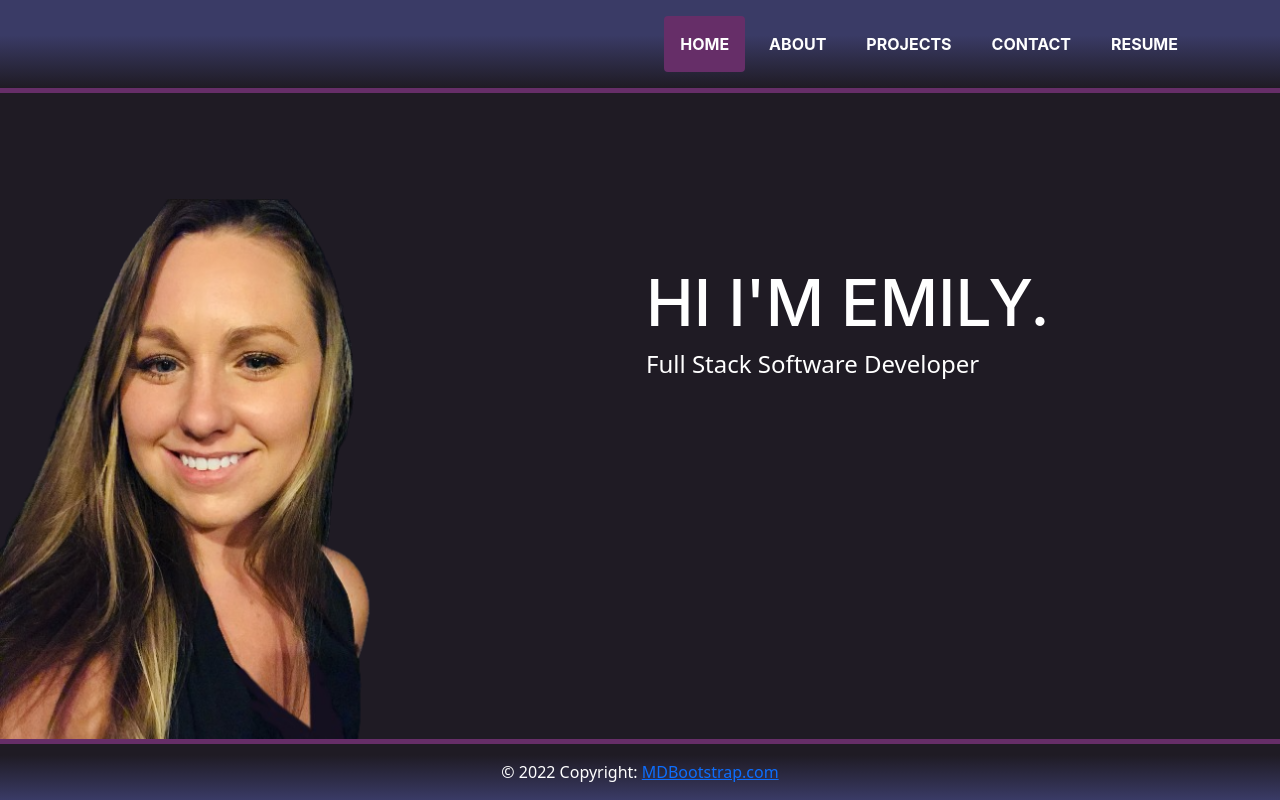
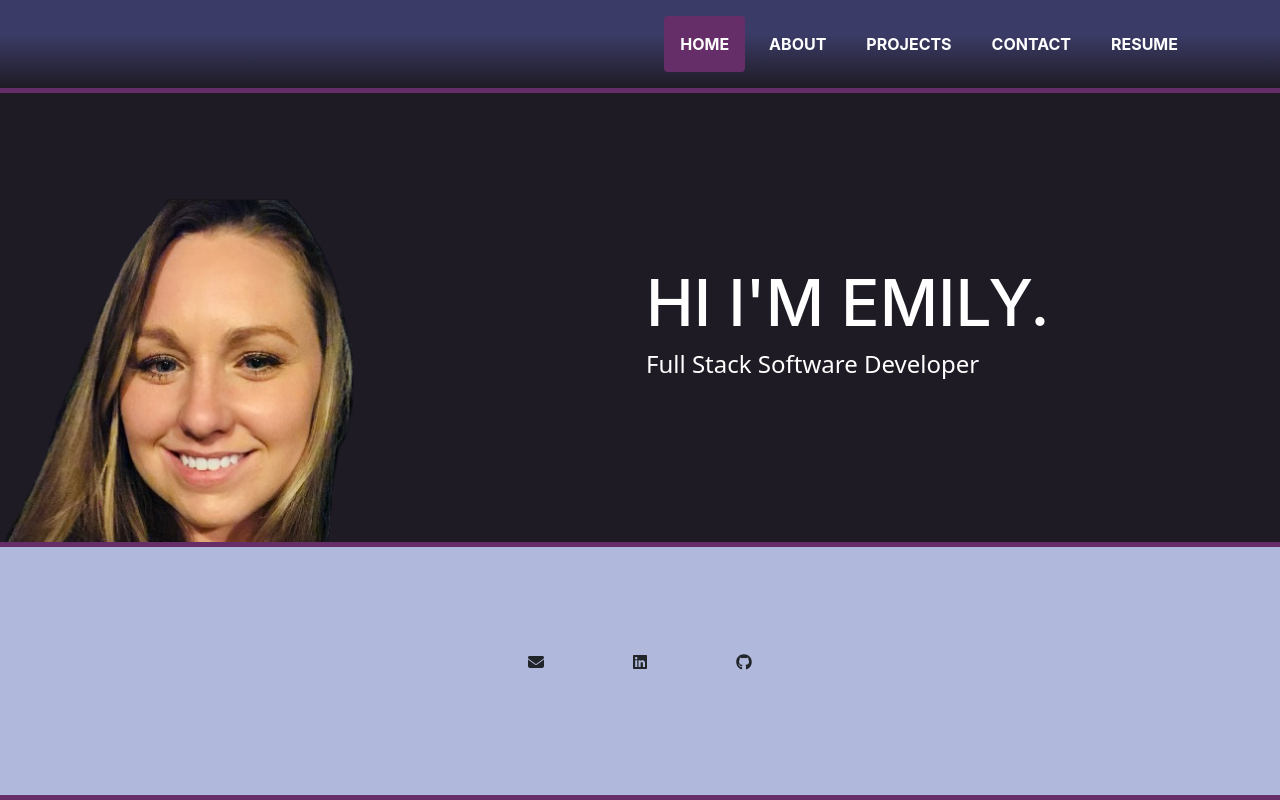
Before and after one commit to eburger939/devr-portfolio, a React (Create React App) app in the folder dev-port/: page / in a window 1280 px wide. Built offline with nearby package versions, Linux system fonts and the light colour scheme.

Commit message:
able to import icons from font awesome for contact info

```diff
--- a/dev-port/package.json
+++ b/dev-port/package.json
@@ -3,6 +3,10 @@
   "version": "0.1.0",
   "private": true,
   "dependencies": {
+    "@fortawesome/fontawesome-svg-core": "^1.3.0",
+    "@fortawesome/free-brands-svg-icons": "^6.0.0",
+    "@fortawesome/free-solid-svg-icons": "^6.0.0",
+    "@fortawesome/react-fontawesome": "^0.1.17",
     "@testing-library/jest-dom": "^5.16.2",
     "@testing-library/react": "^12.1.3",
     "@testing-library/user-event": "^13.5.0",
--- a/dev-port/src/components/pages/Footer.js
+++ b/dev-port/src/components/pages/Footer.js
@@ -1,12 +1,33 @@
 import React from "react";
+import { FontAwesomeIcon } from '@fortawesome/react-fontawesome'
+import { faEnvelope } from '@fortawesome/free-solid-svg-icons'
+import { faLinkedin } from '@fortawesome/free-brands-svg-icons'
+import { faGithub } from '@fortawesome/free-brands-svg-icons'
 
 const Footer = () => {
+
+const envelope = <FontAwesomeIcon icon={faEnvelope} />
+const linkedIn = <FontAwesomeIcon icon={faLinkedin} />
+const gitHub = <FontAwesomeIcon icon={faGithub} />
+
   return (
 <div className="footer">
-      <div className="footer-copyright text-center py-3">
-          &copy; {new Date().getFullYear()} Copyright: <a href="https://www.mdbootstrap.com"> MDBootstrap.com </a>
-      </div>
-    </div>
+<section className="page-section" id="contact">
+            <div className="container">
+
+         <div className="row d-flex justify-content-center">
+                 <div className="col-lg-4 mb-lg-0 d-flex justify-content-center">
+                        <a className="btn btn-social mx-1" href="mailto:emb.burger@yahoo.com">{envelope}</a>
+                        <a className="btn btn-social mx-1" target="_blank" href="https://www.linkedin.com/in/emburger">{linkedIn}</a>
+                        <a className="btn btn-social mx-1" target="_blank" href="https://github.com/eburger939">{gitHub}</a>
+                    </div>
+
+                </div>
+
+                </div>
+
+        </section>
+        </div>
   );
 }
 
--- a/dev-port/src/components/pages/Home.js
+++ b/dev-port/src/components/pages/Home.js
@@ -2,6 +2,8 @@ import React from 'react';
 
 export default function Home() {
   return (
+
+
     <header className="masthead text-white custom-header">
     <div className="d-flex justify-content-between custom-title">
         <div className="container d-flex flex-column">
```
Also changed, not shown: 1 other file (tests, documents, lock files or other folders).
